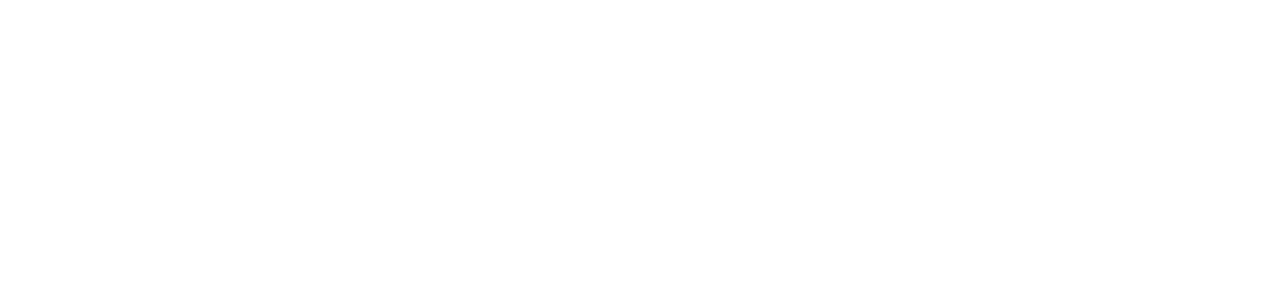
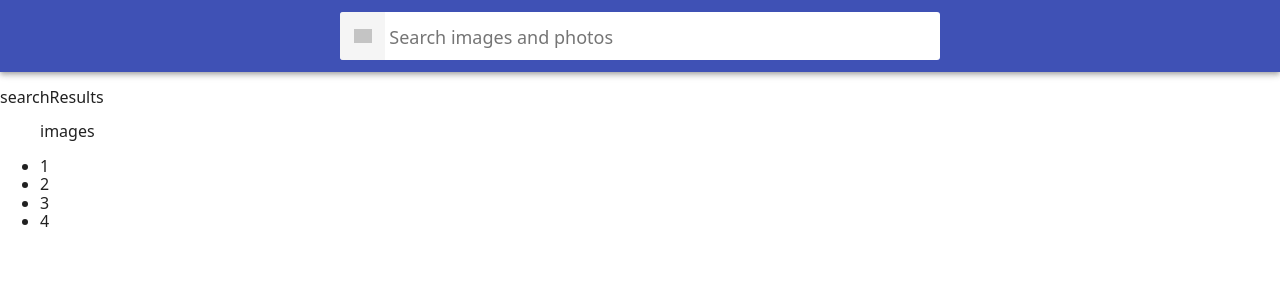
Before and after one commit to OlyaVerbetska/goit-react-hw-03-image-finder, a React (Create React App) app: page / in a window 1280 px wide. Shown: the top 300 px of the page. Built offline with nearby package versions, Linux system fonts and the light colour scheme; grey boxes are pictures that could not be loaded; a web font is replaced by a local one.

Commit message:
install all

```diff
--- a/package.json
+++ b/package.json
@@ -1,5 +1,5 @@
 {
-  "name": "goit-react-hw-02-phonebook",
+  "name": "goit-react-hw-03-image-finder",
   "version": "0.1.0",
   "private": true,
   "homepage": "https://olyaverbetska.github.io/goit-react-hw-03-image-finder/",
@@ -7,6 +7,7 @@
     "@testing-library/jest-dom": "^5.11.10",
     "@testing-library/react": "^11.2.6",
     "@testing-library/user-event": "^12.8.3",
+    "axios": "^0.21.1",
     "modern-normalize": "^1.0.0",
     "react": "^17.0.2",
     "react-dom": "^17.0.2",
--- a/src/App.js
+++ b/src/App.js
@@ -1,11 +1,26 @@
 import { Component } from 'react';
+
+import Searchbar from './components/Searchbar/Searchbar';
+import ImageGallery from './components/ImageGallery';
+
 import './styles.css';
 
 class App extends Component {
-  state = {};
+
+
+  handleSearchQuery = ({ query }) => {
+    console.log(query);
+  };
 
   render() {
-    return <div className="container"></div>;
+
+    return (
+      <>
+        <Searchbar onSubmit={this.handleSearchQuery} />
+        <p>searchResults</p>
+        <ImageGallery/>
+      </>
+    );
   }
 }
 
--- /dev/null
+++ b/src/components/ImageGallery/ImageGallery.js
@@ -0,0 +1,14 @@
+import { Component } from 'react';
+class ImageGallery extends Component {
+    render() {
+        return (<ul>
+            <p>images</p>
+            <li>1</li>
+            <li>2</li>
+            <li>3</li>
+            <li>4</li>
+     </ul>)
+
+    }
+}
+export default ImageGallery;
--- /dev/null
+++ b/src/components/ImageGallery/index.js
@@ -0,0 +1 @@
+export {default} from './ImageGallery'
--- /dev/null
+++ b/src/components/Searchbar/Searchbar.js
@@ -0,0 +1,48 @@
+import { Component } from 'react';
+
+class Searchbar extends Component {
+  state = {
+    query: '',
+  };
+  inputChange = e => {
+    // console.dir(e.currentTarget.value);
+
+    this.setState({
+      query: e.currentTarget.value,
+    });
+  };
+
+  formsubmit = e => {
+    e.preventDefault();
+    this.props.onSubmit(this.state);
+    this.resetForm();
+  };
+  resetForm = () => {
+    this.setState({
+      query: '',
+    });
+  };
+  render() {
+    return (
+      <header className="Searchbar">
+        <form className="SearchForm" onSubmit={this.formsubmit}>
+          <button type="submit" className="SearchForm-button">
+            <span className="SearchForm-button-label">Search</span>
+          </button>
+
+          <input
+            className="SearchForm-input"
+            type="text"
+            autoComplete="off"
+            autoFocus
+            placeholder="Search images and photos"
+                    onChange={this.inputChange}
+                    value = {this.state.query}
+          />
+        </form>
+      </header>
+    );
+  }
+}
+
+export default Searchbar;
--- /dev/null
+++ b/src/components/Searchbar/index.js
@@ -0,0 +1 @@
+export {default} from '.'
```
Also changed, not shown: src/services/images.js (added, +13 -0 lines), 9 other files (tests, documents, lock files or other folders).
